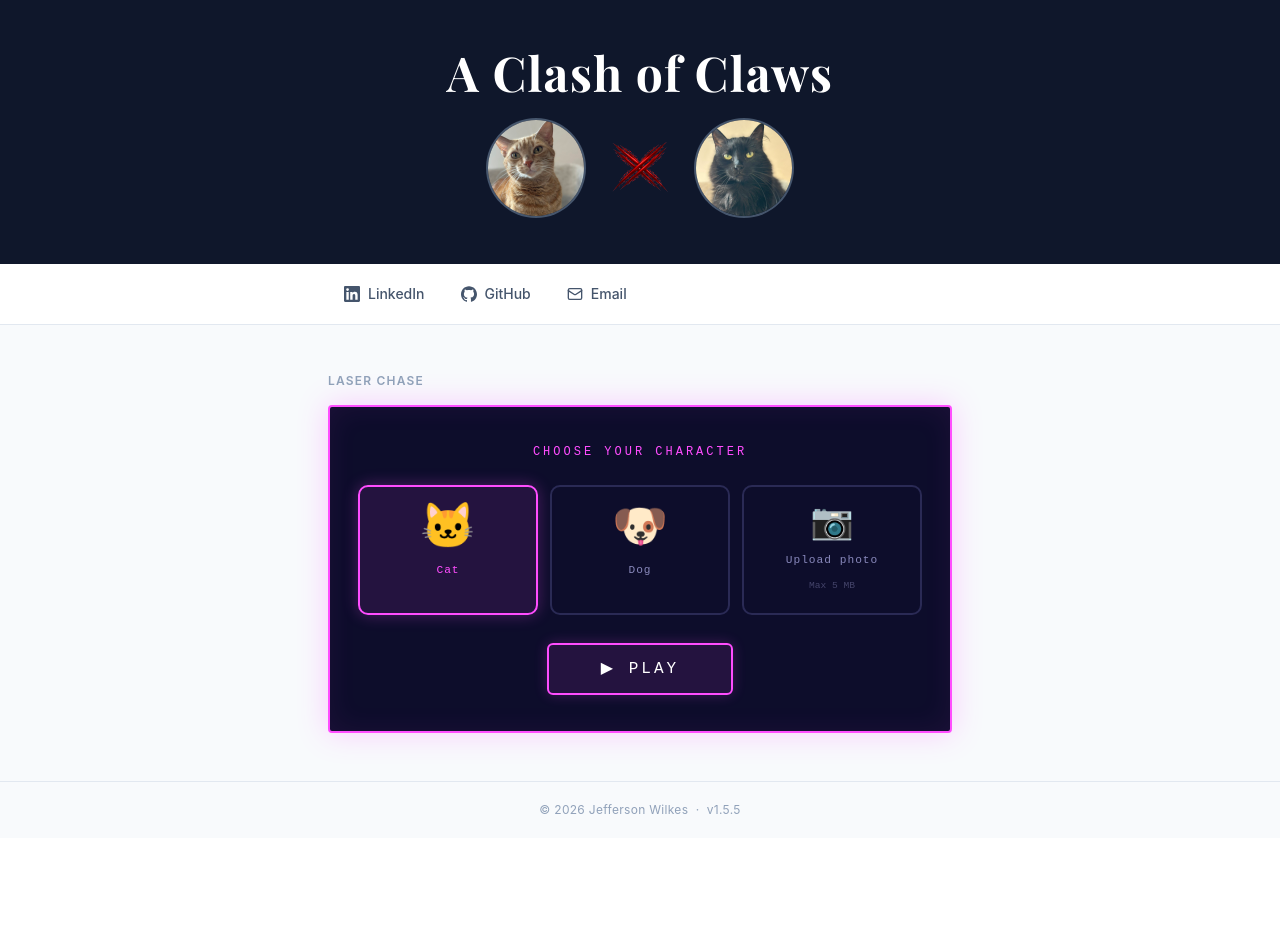
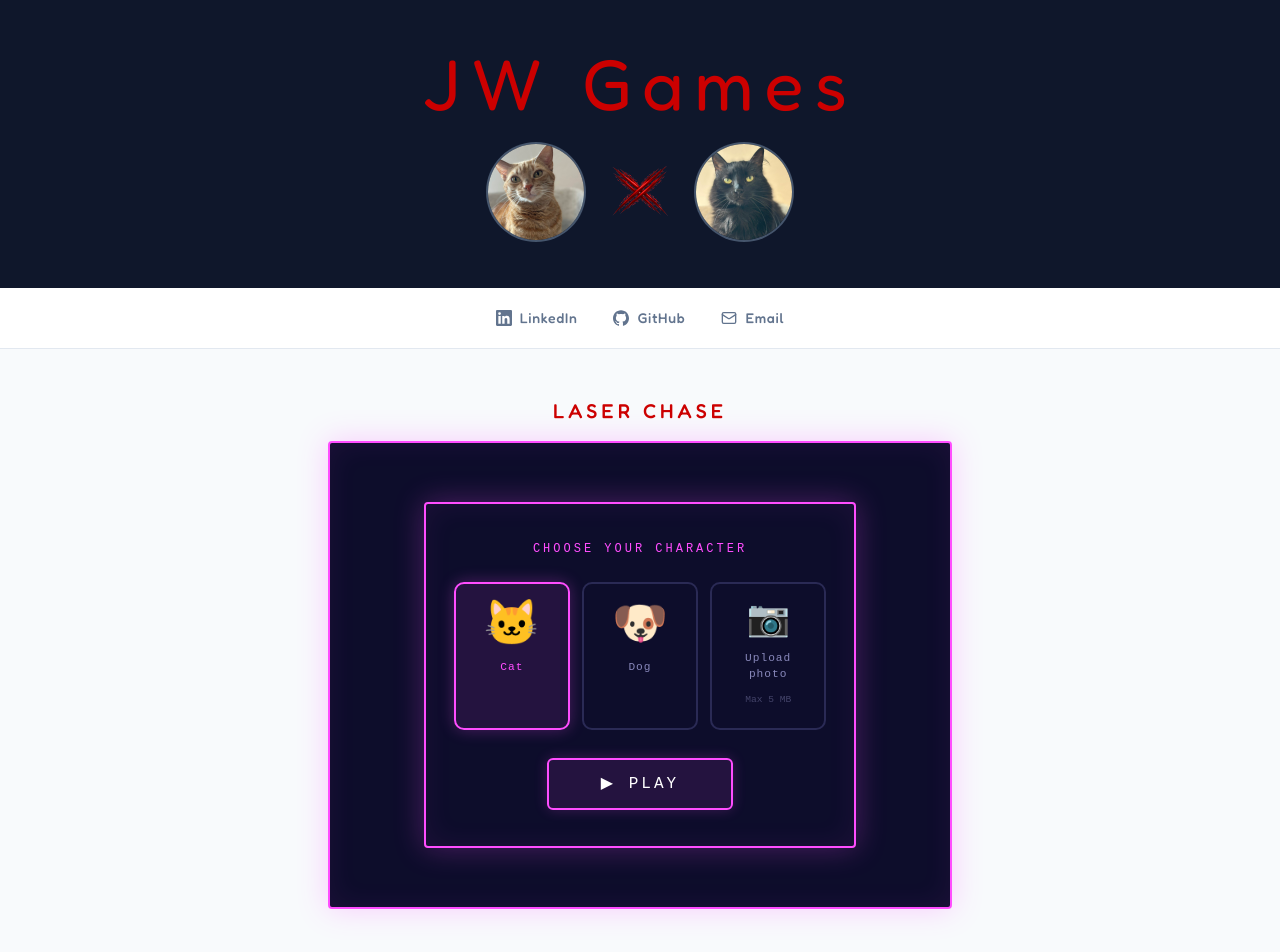
Before and after one commit to jefferson-wilkes/my_site, a React (Vite) app: page / in a window 1280 px wide. Shown: the top 952 px of the page. Before the commit the page ends 838 px from the top, so only its background shows below. Built offline with nearby package versions, Linux system fonts and the light colour scheme.

Commit message:
UI overhaul: site rename, Fredoka font, dark theme consistency, fix layout jump (v1.6.0)

```diff
--- a/index.html
+++ b/index.html
@@ -4,10 +4,10 @@
     <meta charset="UTF-8" />
     <link rel="icon" type="image/svg+xml" href="/vite.svg" />
     <meta name="viewport" content="width=device-width, initial-scale=1.0" />
-    <title>Jefferson Wilkes</title>
+    <title>JW Games</title>
     <link rel="preconnect" href="https://fonts.googleapis.com">
     <link rel="preconnect" href="https://fonts.gstatic.com" crossorigin>
-    <link href="https://fonts.googleapis.com/css2?family=Playfair+Display:wght@700&display=swap" rel="stylesheet">
+    <link href="https://fonts.googleapis.com/css2?family=Fredoka:wght@400;500;600&family=Playfair+Display:wght@700&display=swap" rel="stylesheet">
   </head>
   <body>
     <div id="root"></div>
--- a/src/App.jsx
+++ b/src/App.jsx
@@ -15,7 +15,7 @@ function App() {
 
       {/* Hero */}
       <header className="bg-slate-900 text-white py-12 px-6 text-center">
-        <h1 className="text-4xl md:text-5xl font-bold tracking-wide mb-6" style={{fontFamily: "'Playfair Display', serif"}}>A Clash of Claws</h1>
+        <h1 className="text-5xl md:text-7xl mb-6" style={{fontFamily: "'Fredoka', cursive", fontWeight: 400, letterSpacing: '0.15em', color: '#cc0000'}}>JW Games</h1>
         <div className="flex items-center justify-center gap-6">
           <div className="w-24 h-24 rounded-full overflow-hidden ring-2 ring-slate-600">
             <img src="/cat-orange.jpg" alt="Orange cat" className="w-full h-full object-cover" />
@@ -29,12 +29,13 @@ function App() {
 
       {/* Links bar */}
       <nav className="bg-white border-b border-slate-200">
-        <div className="max-w-2xl mx-auto px-6 py-3 flex items-center gap-1 relative">
+        <div className="max-w-2xl mx-auto px-6 py-3 flex items-center justify-center gap-1 relative">
           <a
             href="https://www.linkedin.com/in/wilkes-jefferson/"
             target="_blank"
             rel="noopener noreferrer"
-            className="flex items-center gap-2 px-4 py-2 rounded-md text-slate-600 hover:text-slate-900 hover:bg-slate-100 transition-colors text-sm font-medium"
+            className="flex items-center gap-2 px-4 py-2 rounded-md text-slate-500 hover:text-slate-900 hover:bg-slate-100 transition-colors text-sm font-medium"
+            style={{fontFamily: "'Fredoka', cursive", letterSpacing: '0.05em'}}
           >
             <LinkedInIcon />
             LinkedIn
@@ -43,20 +44,22 @@ function App() {
             href="https://github.com/jefferson-wilkes"
             target="_blank"
             rel="noopener noreferrer"
-            className="flex items-center gap-2 px-4 py-2 rounded-md text-slate-600 hover:text-slate-900 hover:bg-slate-100 transition-colors text-sm font-medium"
+            className="flex items-center gap-2 px-4 py-2 rounded-md text-slate-500 hover:text-slate-900 hover:bg-slate-100 transition-colors text-sm font-medium"
+            style={{fontFamily: "'Fredoka', cursive", letterSpacing: '0.05em'}}
           >
             <GitHubIcon />
             GitHub
           </a>
           <button
             onClick={copyEmail}
-            className="flex items-center gap-2 px-4 py-2 rounded-md text-slate-600 hover:text-slate-900 hover:bg-slate-100 transition-colors text-sm font-medium cursor-pointer"
+            className="flex items-center gap-2 px-4 py-2 rounded-md text-slate-500 hover:text-slate-900 hover:bg-slate-100 transition-colors text-sm font-medium cursor-pointer"
+            style={{fontFamily: "'Fredoka', cursive", letterSpacing: '0.05em'}}
           >
             <EmailIcon />
             Email
           </button>
           {emailCopied && (
-            <span className="absolute left-1/2 -translate-x-1/2 bottom-[-1.6rem] text-xs text-slate-500 whitespace-nowrap">
+            <span className="absolute left-1/2 -translate-x-1/2 bottom-[-1.6rem] text-xs text-slate-400 whitespace-nowrap" style={{fontFamily: "'Fredoka', cursive"}}>
               Email copied to clipboard
             </span>
           )}
@@ -67,14 +70,14 @@ function App() {
 
         {/* Game */}
         <section>
-          <h2 className="text-xs font-semibold tracking-widest uppercase text-slate-400 mb-4">Laser Chase</h2>
+          <h2 className="text-xl font-medium tracking-widest uppercase mb-4 text-center" style={{fontFamily: "'Fredoka', cursive", color: '#cc0000', letterSpacing: '0.2em'}}>Laser Chase</h2>
           <Game />
         </section>
 
       </main>
 
-      <footer className="border-t border-slate-200 text-center text-xs text-slate-400 py-5 tracking-wide">
-        &copy; {new Date().getFullYear()} Jefferson Wilkes &nbsp;·&nbsp; v1.5.5
+      <footer className="border-t border-slate-200 text-center text-xs text-slate-400 py-5" style={{fontFamily: "'Fredoka', cursive", letterSpacing: '0.08em'}}>
+        &copy; {new Date().getFullYear()} Jefferson Wilkes &nbsp;·&nbsp; v1.6.0
       </footer>
 
     </div>
--- a/src/Game.jsx
+++ b/src/Game.jsx
@@ -473,6 +473,7 @@ function GameCanvas({ onChangeCharacter, onGameEnd }) {
           overflow: 'hidden',
           width: '100%',
           maxWidth: `${W}px`,
+          aspectRatio: `${W} / ${H}`,
           touchAction: 'none',
         }}
       />
@@ -539,14 +540,28 @@ export default function Game() {
     setGameStats(null)
   }
 
-  if (!character) {
-    return <CharacterSelect onStart={handleStart} />
-  }
-
   return (
-    <div>
-      <GameCanvas onChangeCharacter={handleChangeCharacter} onGameEnd={handleGameEnd} />
-      {gameStats && <HowDidIDo key={gameCount} stats={gameStats} />}
+    <div style={{ width: '100%', maxWidth: `${W}px`, margin: '0 auto' }}>
+      {!character
+        ? (
+          <div style={{
+            aspectRatio: `${W} / ${H}`,
+            border: '2px solid #ff4dff',
+            boxShadow: '0 0 30px #ff4dff44, inset 0 0 30px #ff4dff11',
+            borderRadius: '4px',
+            display: 'flex',
+            alignItems: 'center',
+            justifyContent: 'center',
+            background: '#0d0d2b',
+          }}>
+            <CharacterSelect onStart={handleStart} />
+          </div>
+        )
+        : <>
+            <GameCanvas onChangeCharacter={handleChangeCharacter} onGameEnd={handleGameEnd} />
+            {gameStats && <HowDidIDo key={gameCount} stats={gameStats} />}
+          </>
+      }
     </div>
   )
 }
```
